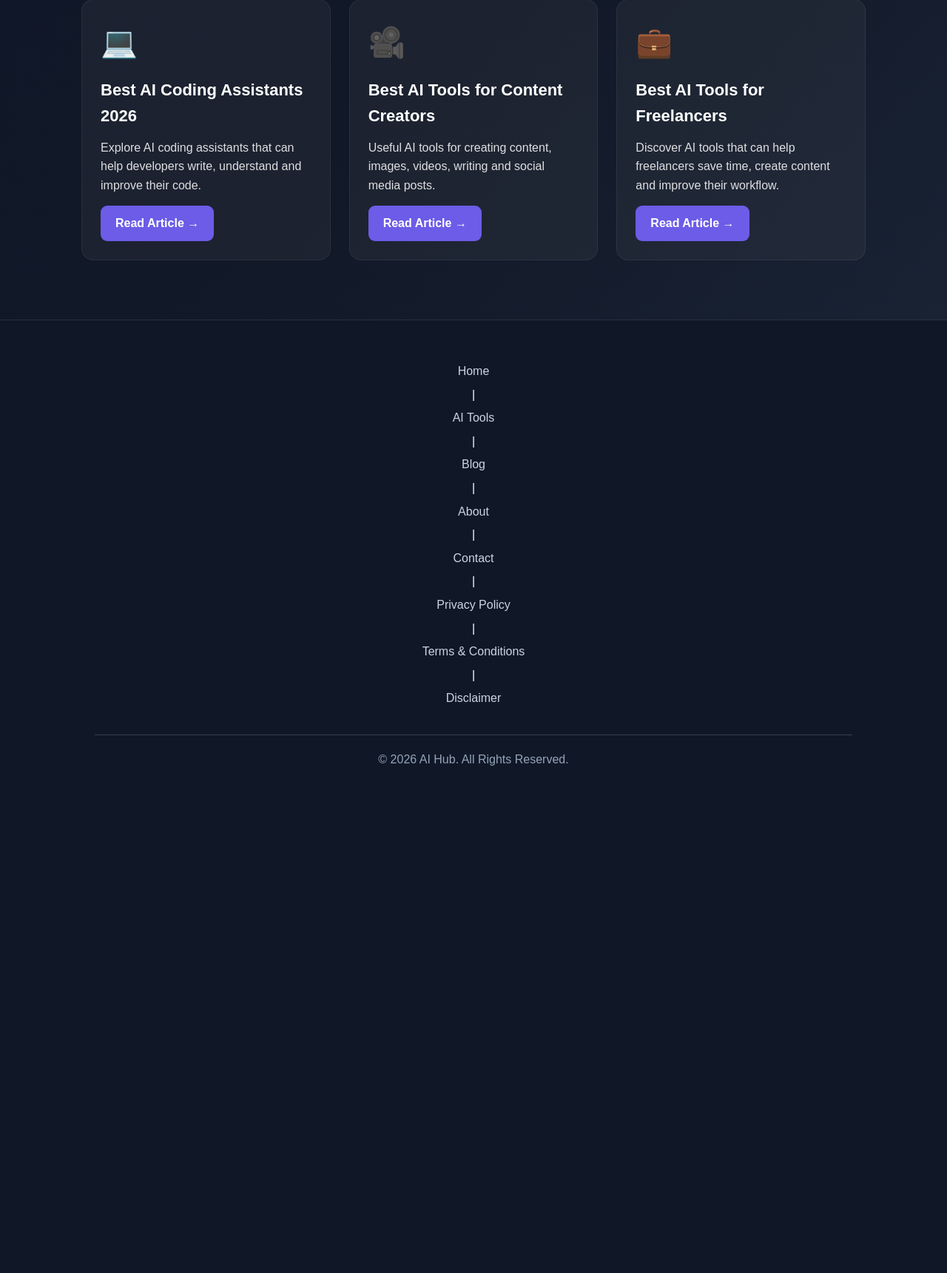
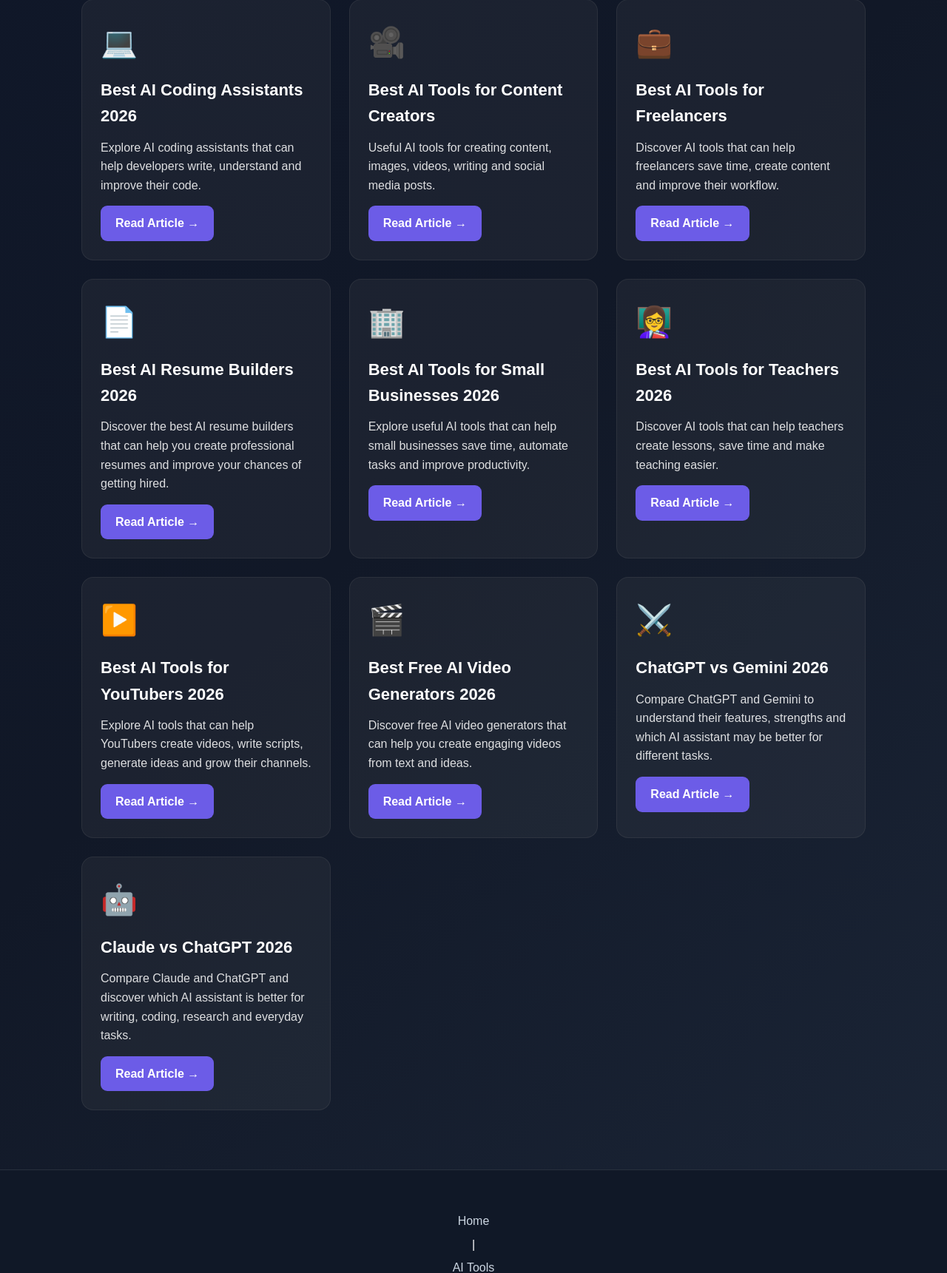
Before and after one commit to aribaamjad/python-course, a Flask app: page /blog in a window 1280 px wide. Shown: the part 1073-2794 px from the top of the page at 74% size. Before the commit the page ends 2108 px from the top, so only its background shows below. Run offline with Flask 3, Linux system fonts and the light colour scheme.

Commit message:
Add remaining blog articles

```diff
--- a/hello.py
+++ /dev/null
@@ -1,2 +0,0 @@
-fruit=["apple","mango"]
-fruit.append("date")
--- a/templates/blog.html
+++ b/templates/blog.html
@@ -386,6 +386,169 @@
 
         </article>
 
+        <!-- RESUME BUILDERS -->
+
+        <article class="blog-card">
+
+            <div class="blog-icon">📄</div>
+
+            <h2>Best AI Resume Builders 2026</h2>
+
+            <p>
+                Discover the best AI resume builders that can help
+                you create professional resumes and improve your
+                chances of getting hired.
+            </p>
+
+            <a
+                class="read-button"
+                href="/blog/best-ai-resume-builders-2026"
+            >
+                Read Article →
+            </a>
+
+        </article>
+
+
+        <!-- SMALL BUSINESSES -->
+
+        <article class="blog-card">
+
+            <div class="blog-icon">🏢</div>
+
+            <h2>Best AI Tools for Small Businesses 2026</h2>
+
+            <p>
+                Explore useful AI tools that can help small businesses
+                save time, automate tasks and improve productivity.
+            </p>
+
+            <a
+                class="read-button"
+                href="/blog/best-ai-tools-for-small-businesses-2026"
+            >
+                Read Article →
+            </a>
+
+        </article>
+
+
+        <!-- TEACHERS -->
+
+        <article class="blog-card">
+
+            <div class="blog-icon">👩‍🏫</div>
+
+            <h2>Best AI Tools for Teachers 2026</h2>
+
+            <p>
+                Discover AI tools that can help teachers create
+                lessons, save time and make teaching easier.
+            </p>
+
+            <a
+                class="read-button"
+                href="/blog/best-ai-tools-for-teachers-2026"
+            >
+                Read Article →
+            </a>
+
+        </article>
+
+
+        <!-- YOUTUBERS -->
+
+        <article class="blog-card">
+
+            <div class="blog-icon">▶️</div>
+
+            <h2>Best AI Tools for YouTubers 2026</h2>
+
+            <p>
+                Explore AI tools that can help YouTubers create
+                videos, write scripts, generate ideas and grow their
+                channels.
+            </p>
+
+            <a
+                class="read-button"
+                href="/blog/best-ai-tools-for-youtubers-2026"
+            >
+                Read Article →
+            </a>
+
+        </article>
+
+
+        <!-- VIDEO GENERATORS -->
+
+        <article class="blog-card">
+
+            <div class="blog-icon">🎬</div>
+
+            <h2>Best Free AI Video Generators 2026</h2>
+
+            <p>
+                Discover free AI video generators that can help you
+                create engaging videos from text and ideas.
+            </p>
+
+            <a
+                class="read-button"
+                href="/blog/best-free-ai-video-generators-2026"
+            >
+                Read Article →
+            </a>
+
+        </article>
+
+
+        <!-- CHATGPT VS GEMINI -->
+
+        <article class="blog-card">
+
+            <div class="blog-icon">⚔️</div>
+
+            <h2>ChatGPT vs Gemini 2026</h2>
+
+            <p>
+                Compare ChatGPT and Gemini to understand their
+                features, strengths and which AI assistant may be
+                better for different tasks.
+            </p>
+
+            <a
+                class="read-button"
+                href="/blog/chatgpt-vs-gemini-2026"
+            >
+                Read Article →
+            </a>
+
+        </article>
+
+
+        <!-- CLAUDE VS CHATGPT -->
+
+        <article class="blog-card">
+
+            <div class="blog-icon">🤖</div>
+
+            <h2>Claude vs ChatGPT 2026</h2>
+
+            <p>
+                Compare Claude and ChatGPT and discover which AI
+                assistant is better for writing, coding, research
+                and everyday tasks.
+            </p>
+
+            <a
+                class="read-button"
+                href="/blog/claude-vs-chatgpt-2026"
+            >
+                Read Article →
+            </a>
+
+        </article>
 
     </section>
 
```
